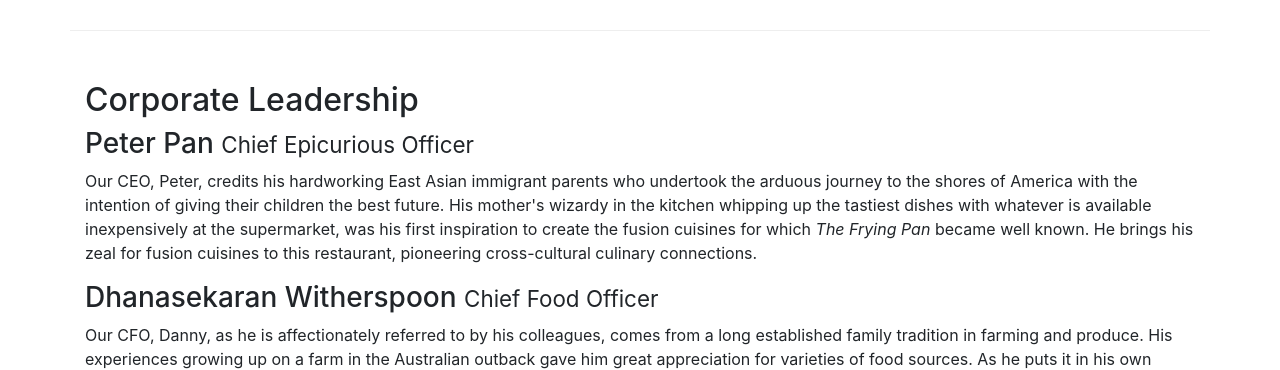
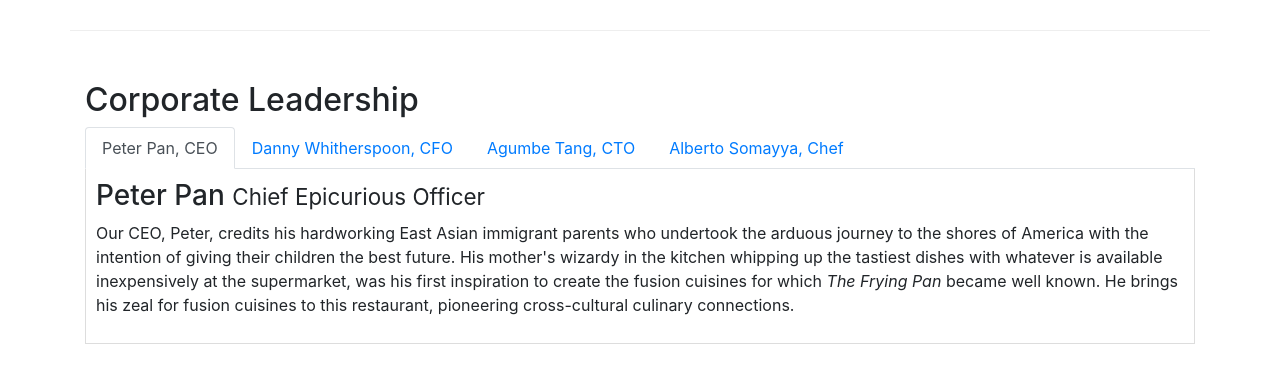
Before and after one commit to karlee123/conFusion, a website: page aboutus.html in a window 1280 px wide. Shown: the part 880-1250 px from the top of the page. Drawn offline with nearby package versions, Linux system fonts and the light colour scheme.

Commit message:
Week 3 Tabs

```diff
--- a/aboutus.html
+++ b/aboutus.html
@@ -100,14 +100,47 @@
         <div class="row row-content">
             <div class="col-12">
                 <h2>Corporate Leadership</h2>
+
+                <ul class="nav nav-tabs">
+                    <li class="nav-item">
+                      <a class="nav-link active" href="#peter"
+                         role="tab" data-toggle="tab">Peter Pan, CEO</a>
+                    </li>
+                    <li class="nav-item">
+                      <a class="nav-link" href="#danny"
+                         role="tab" data-toggle="tab">Danny Whitherspoon, CFO</a>
+                    </li>
+                    <li class="nav-item">
+                      <a class="nav-link" href="#agumbe"
+                         role="tab" data-toggle="tab">Agumbe Tang, CTO</a>
+                    </li>
+                     <li class="nav-item">
+                      <a class="nav-link" href="#alberto"
+                         role="tab" data-toggle="tab">Alberto Somayya, Chef</a>
+                    </li>
+                </ul>
+
+                <div class="tab-content">
+                    <div role="tabpanel" class="tab-pane fade show active" id="peter">
                       <h3>Peter Pan <small>Chief Epicurious Officer</small></h3>
                         <p  class="hidden-xs-down">Our CEO, Peter, credits his hardworking East Asian immigrant parents who undertook the arduous journey to the shores of America with the intention of giving their children the best future. His mother's wizardy in the kitchen whipping up the tastiest dishes with whatever is available inexpensively at the supermarket, was his first inspiration to create the fusion cuisines for which <em>The Frying Pan</em> became well known. He brings his zeal for fusion cuisines to this restaurant, pioneering cross-cultural culinary connections.</p>
+                    </div>
+
+                    <div role="tabpanel" class="tab-pane fade" id="danny">
                       <h3>Dhanasekaran Witherspoon <small>Chief Food Officer</small></h3>
                        <p class="hidden-xs-down">Our CFO, Danny, as he is affectionately referred to by his colleagues, comes from a long established family tradition in farming and produce. His experiences growing up on a farm in the Australian outback gave him great appreciation for varieties of food sources. As he puts it in his own words, <em>Everything that runs, wins, and everything that stays, pays!</em></p>
+                    </div>
+
+                    <div role="tabpanel" class="tab-pane fade" id="agumbe">
                       <h3>Agumbe Tang <small>Chief Taste Officer</small></h3>
                        <p class="hidden-xs-down">Blessed with the most discerning gustatory sense, Agumbe, our CTO, personally ensures that every dish that we serve meets his exacting tastes. Our chefs dread the tongue lashing that ensues if their dish does not meet his exacting standards. He lives by his motto, <em>You click only if you survive my lick.</em></p>
+                    </div>
+
+                      <div role="tabpanel" class="tab-pane fade" id="alberto">
                         <h3>Alberto Somayya <small>Executive Chef</small></h3>
                         <p class="hidden-xs-down">Award winning three-star Michelin chef with wide International experience having worked closely with whos-who in the culinary world, he specializes in creating mouthwatering Indo-Italian fusion experiences. He says, <em>Put together the cuisines from the two craziest cultures, and you get a winning hit! Amma Mia!</em></p>
+                    </div>
+              </div>
             </div>
        </div>
         <div class="row row-content">
--- a/css/styles.css
+++ b/css/styles.css
@@ -39,3 +39,11 @@ body {
 .navbar-inverse {
     background-color: #512DA8;
 }
+
+.tab-content {
+    border-left: 1px solid #ddd;
+    border-right: 1px solid #ddd;
+    border-bottom: 1px solid #ddd;
+    padding: 10px;
+
+}
```
Lines whose indentation alone changed are shown as unchanged.
